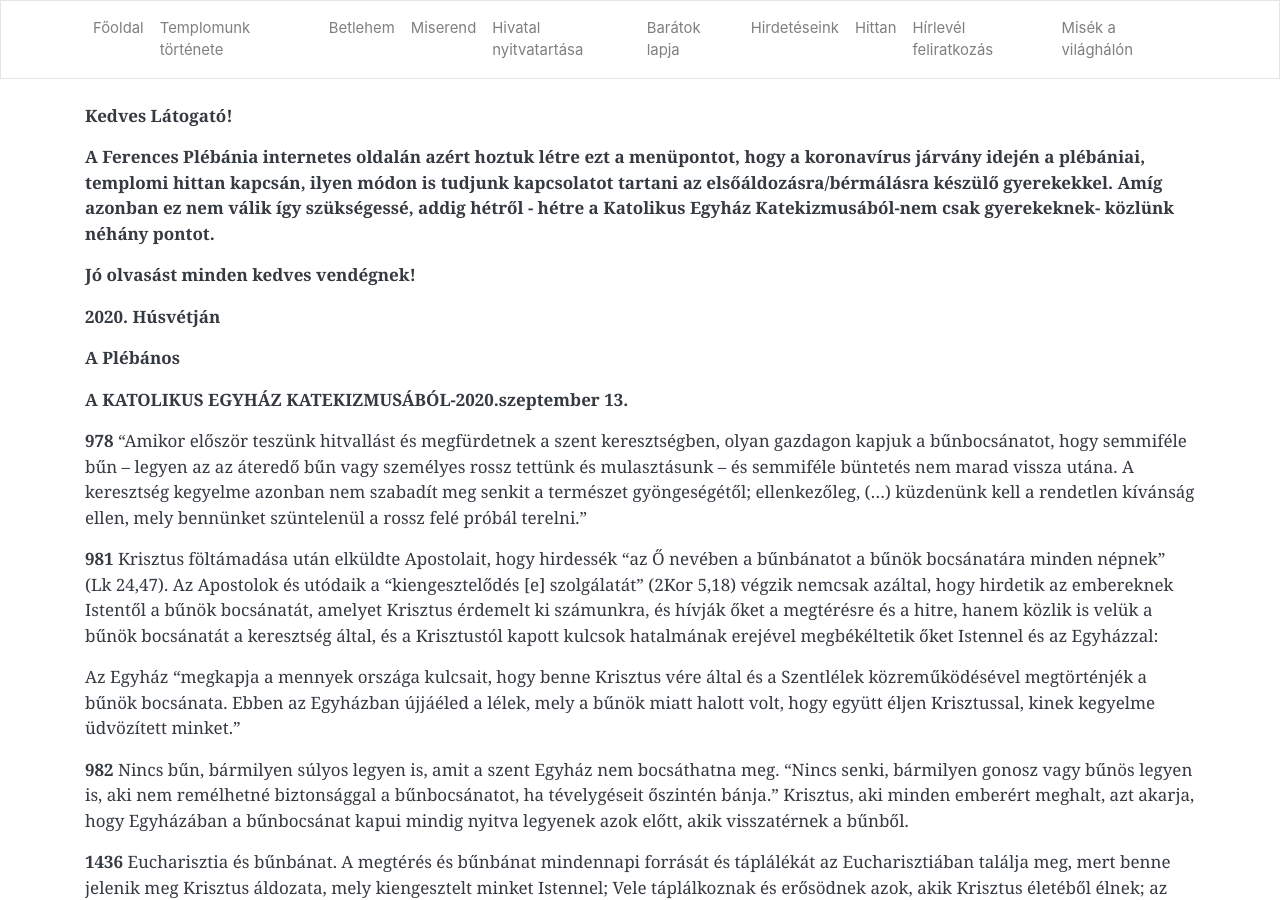
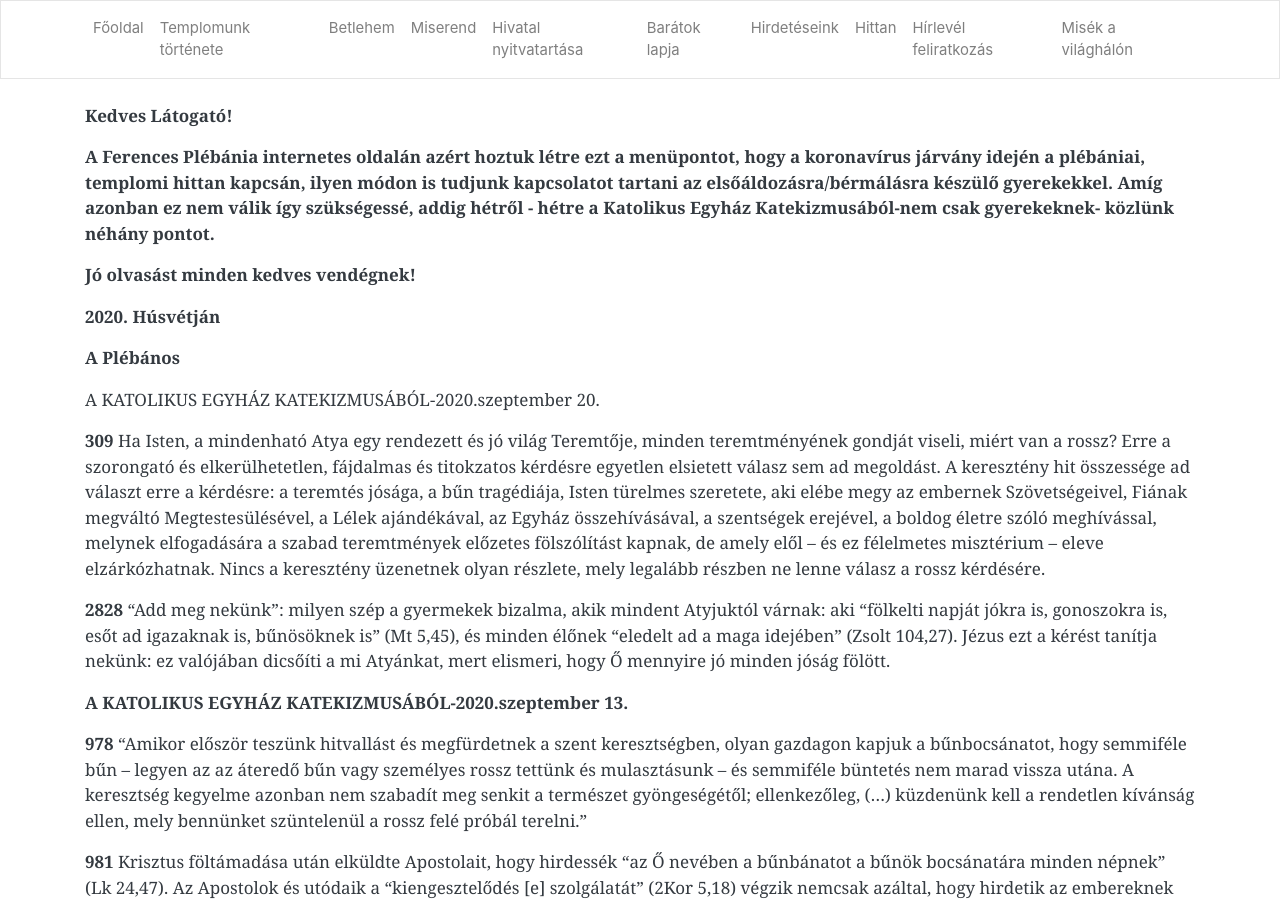
Before and after one commit to pecsi-ferences/pecsi-ferences.github.io, a Jekyll site: the page built from hittan.md, in a window 1280 px wide and 900 px high. Built offline with Jekyll 4.4.1, drawn with Linux system fonts in a browser that asks for light colours; nearby versions of some CDN libraries.

Commit message:
Update from Forestry.io Zoltán Dohány updated hittan.md

```diff
--- a/hittan.md
+++ b/hittan.md
@@ -12,6 +12,12 @@ title: Hittan
 **2020. Húsvétján**
 
 **A Plébános**
+
+A KATOLIKUS EGYHÁZ KATEKIZMUSÁBÓL-2020.szeptember 20.
+
+**309** Ha Isten, a mindenható Atya egy rendezett és jó világ Teremtője, minden teremtményének gondját viseli, miért van a rossz? Erre a szorongató és elkerülhetetlen, fájdalmas és titokzatos kérdésre egyetlen elsietett válasz sem ad megoldást. A keresztény hit összessége ad választ erre a kérdésre: a teremtés jósága, a bűn tragédiája, Isten türelmes szeretete, aki elébe megy az embernek Szövetségeivel, Fiának megváltó Megtestesülésével, a Lélek ajándékával, az Egyház összehívásával, a szentségek erejével, a boldog életre szóló meghívással, melynek elfogadására a szabad teremtmények előzetes fölszólítást kapnak, de amely elől -- és ez félelmetes misztérium -- eleve elzárkózhatnak. Nincs a keresztény üzenetnek olyan részlete, mely legalább részben ne lenne válasz a rossz kérdésére.
+
+**2828** "Add meg nekünk": milyen szép a gyermekek bizalma, akik mindent Atyjuktól várnak: aki "fölkelti napját jókra is, gonoszokra is, esőt ad igazaknak is, bűnösöknek is" (Mt 5,45), és minden élőnek "eledelt ad a maga idejében" (Zsolt 104,27). Jézus ezt a kérést tanítja nekünk: ez valójában dicsőíti a mi Atyánkat, mert elismeri, hogy Ő mennyire jó minden jóság fölött.
 
 **A KATOLIKUS EGYHÁZ KATEKIZMUSÁBÓL-2020.szeptember 13.**
 
```
